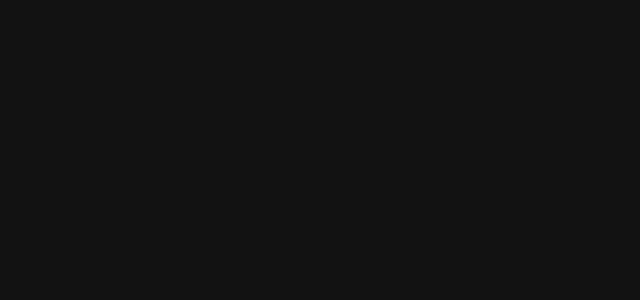
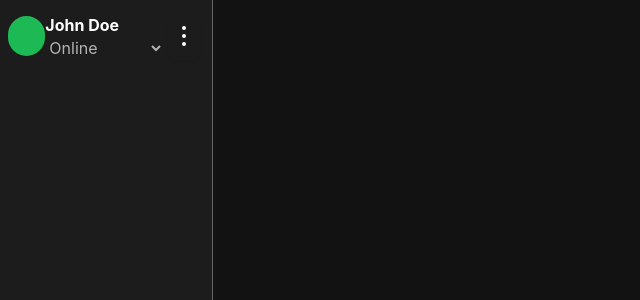
Before and after one commit to FranzCastillo/XMPP-CHAT, a React (Create React App) app: page /chat in a window 1280 px wide. Before the commit this address had no page. Shown: the top 300 px of the page, without its empty margins (0-640 px from the left). Built offline with nearby package versions, Linux system fonts and the light colour scheme; the HTML template or start-up script is replaced by a standard one; what @xmpp/client would draw is missing.

Commit message:
Profile Preview Added

```diff
--- a/src/App.js
+++ b/src/App.js
@@ -1,6 +1,7 @@
 import React from 'react';
 import {BrowserRouter as Router, Routes, Route} from 'react-router-dom';
 import Login from './pages/login.jsx';
+import Chat from "./pages/chat";
 // import Dashboard from './components/Dashboard';
 
 function App() {
@@ -11,7 +12,7 @@
             <Route path="/" element={<Login/>}/>
             <Route path="/login" element={<Login/>}/>
             {/*<Route path="/signup" element={<Signup/>}/>*/}
-            {/*<Route path="/home" element={<Home/>}/>*/}
+              <Route path="/chat" element={<Chat/>}/>
           </Routes>
         </main>
       </Router>
--- /dev/null
+++ b/src/components/profilePreview.jsx
@@ -0,0 +1,39 @@
+import React from 'react';
+
+const ProfilePreview = ({username, status, onStatusChange}) => {
+    return (
+        <div className={"flex flex-row items-center justify-between p-2"}>
+            <div className={"w-10 h-10 bg-[#1db954] rounded-full"}/>
+            <div className={"flex flex-col"}>
+                <span className={"text-white font-bold"}>{username}</span>
+                <select
+                    className={"bg-transparent text-[#b3b3b3] border-none outline-none cursor-pointer"}
+                    value={status}
+                    onChange={(e) => onStatusChange(e.target.value)}
+                >
+                    <option value="Online" className={"bg-[#212121] hover:bg-[#333333]"}>Online</option>
+                    <option value="Not Available" className={"bg-[#212121] hover:bg-[#333333]"}>Not Available</option>
+                    <option value="Away" className={"bg-[#212121] hover:bg-[#333333]"}>Away</option>
+                    <option value="Busy" className={"bg-[#212121] hover:bg-[#333333]"}>Busy</option>
+                    <option value="Offline" className={"bg-[#212121] hover:bg-[#333333]"}>Offline</option>
+                </select>
+            </div>
+            <div className="dropdown dropdown-end">
+                <div tabIndex="0" role="button"
+                     className="btn m-1 bg-transparent border-none p-0 w-8 hover:bg-[#212121]">
+                    <div className="flex flex-col items-center justify-center gap-1">
+                        <span className="block w-1 h-1 bg-white rounded-full"></span>
+                        <span className="block w-1 h-1 bg-white rounded-full"></span>
+                        <span className="block w-1 h-1 bg-white rounded-full"></span>
+                    </div>
+                </div>
+                <ul tabIndex="0" className="dropdown-content menu bg-[#212121] rounded-box z-[1] w-52 p-2 shadow">
+                    <li><a>Log Out</a></li>
+                    <li><a>Delete Account</a></li>
+                </ul>
+            </div>
+        </div>
+    );
+}
+
+export default ProfilePreview;
--- /dev/null
+++ b/src/pages/chat.jsx
@@ -0,0 +1,12 @@
+import React from 'react';
+import ProfilePreview from "../components/profilePreview";
+
+const Chat = (props) => (
+    <div className={"flex flex-row"}>
+        <div className={"w-1/6 h-screen bg-[#1c1c1c] border-r border-[#666666] min-w-[200px]"}>
+            <ProfilePreview username={"John Doe"} status={"Online"}/>
+        </div>
+    </div>
+);
+
+export default Chat;
```
Also changed, not shown: src/components/chatPreview.jsx (added, +7 -0 lines).
